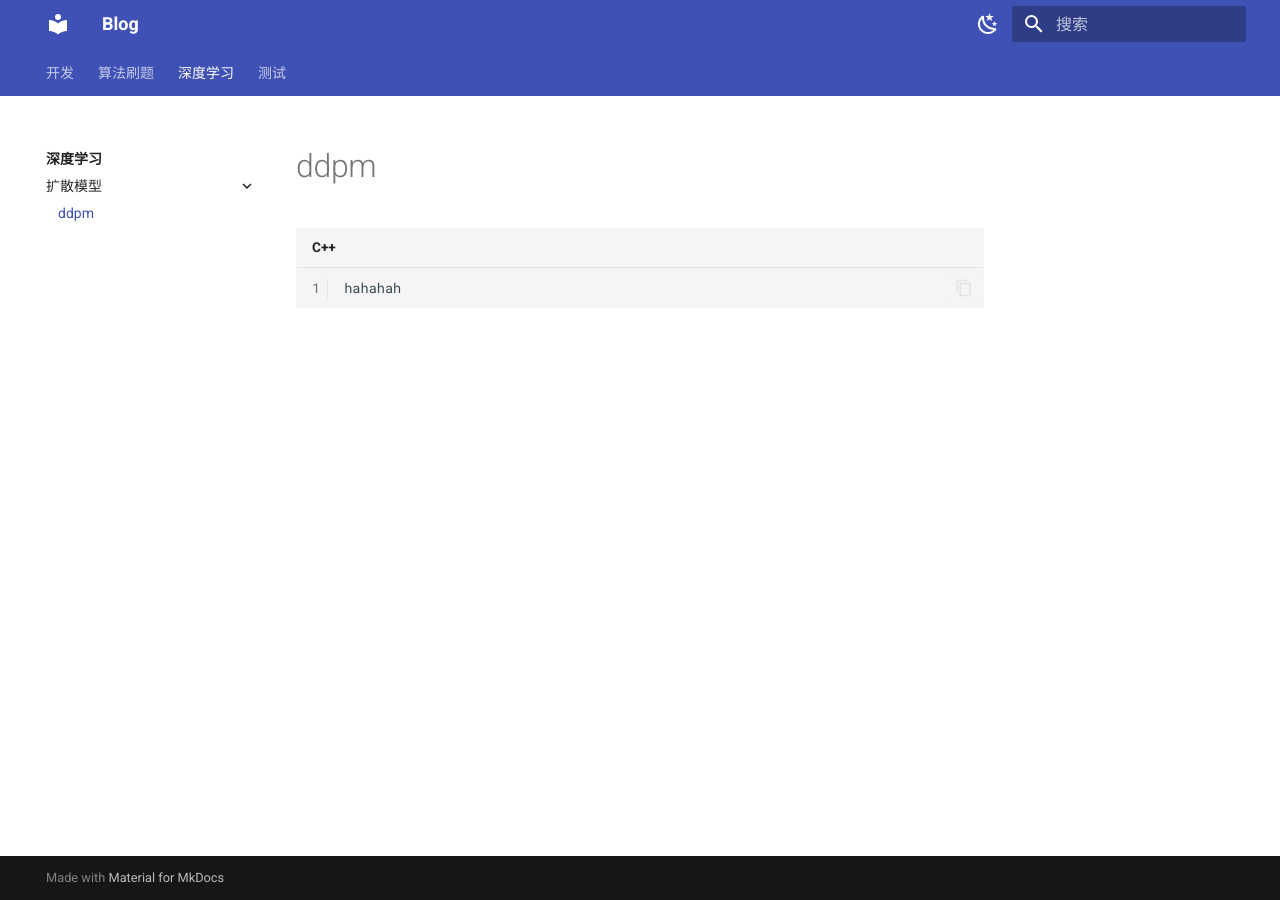
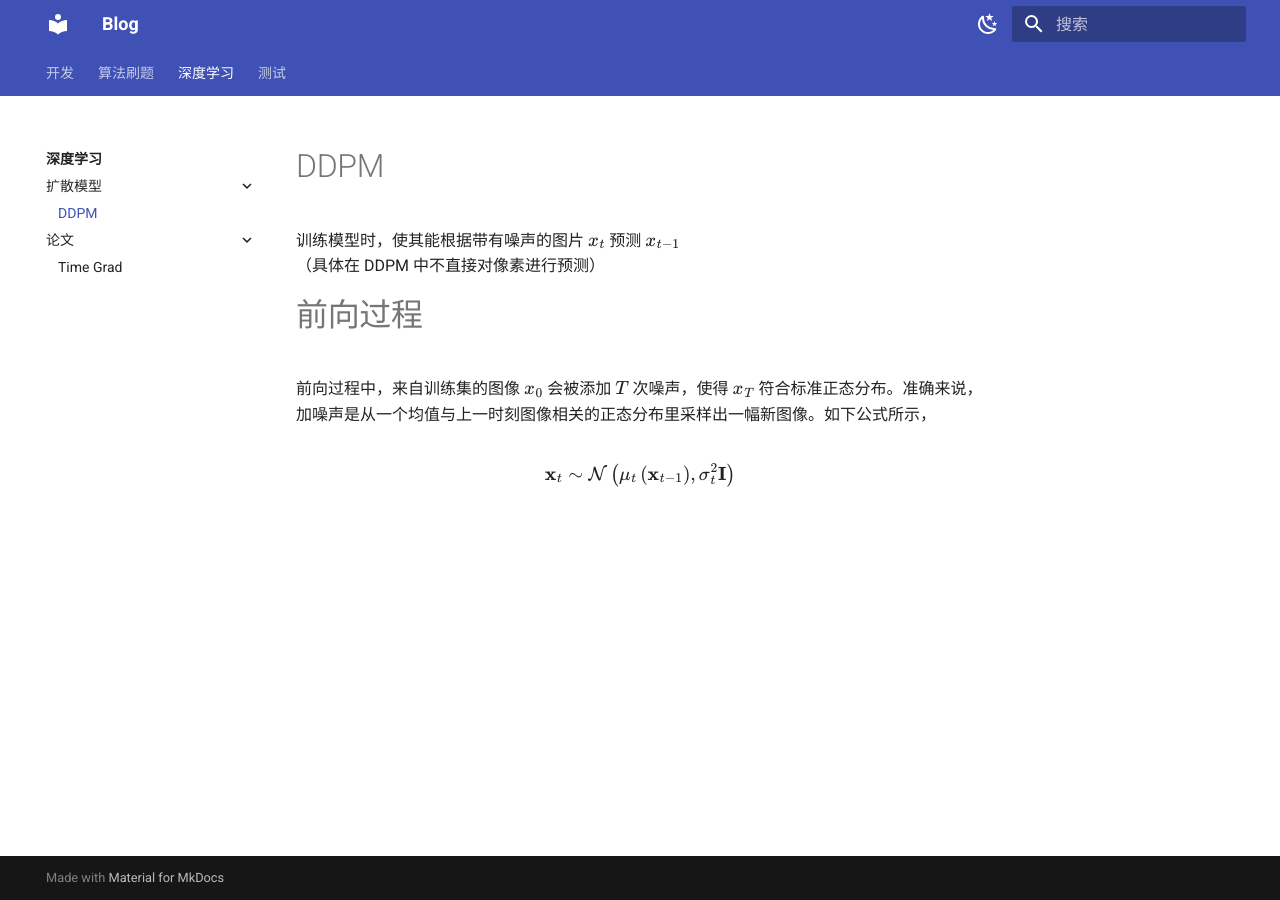
Before and after one commit to yyyac/yyyac.github.io, an MkDocs documentation site: the page built from docs/DeepL/DDPM/ddpm.md, in a window 1280 px wide. Built offline with MkDocs 1.6.1 and Material for MkDocs 9.7.7, drawn with Linux system fonts in a browser that asks for light colours.

Commit message:
TimeGrad

````diff
--- a/docs/DeepL/DDPM/ddpm.md
+++ b/docs/DeepL/DDPM/ddpm.md
@@ -1,5 +1,11 @@
-# ddpm
+# DDPM
 
-```c++
-hahahah
-```
+训练模型时，使其能根据带有噪声的图片 $x_t$ 预测 $x_{t-1}$（具体在 DDPM 中不直接对像素进行预测）
+
+# 前向过程
+
+前向过程中，来自训练集的图像 $x_0$ 会被添加 $T$ 次噪声，使得 $x_T$ 符合标准正态分布。准确来说，加噪声是从一个均值与上一时刻图像相关的正态分布里采样出一幅新图像。如下公式所示，
+
+$$
+\mathbf{x}_{t} \sim \mathcal{N}\left(\mu_{t}\left(\mathbf{x}_{t-1}\right), \sigma_{t}^{2} \mathbf{I}\right)
+$$
--- a/mkdocs.yml
+++ b/mkdocs.yml
@@ -16,6 +16,8 @@ nav:
     - DeepL/index.md
     - 扩散模型:
       - DeepL/DDPM/ddpm.md
+    - 论文:
+      - DeepL/Paper/TimeGrad.md
   - 测试:
     - TEST/index.md
 
@@ -121,3 +123,13 @@ markdown_extensions:
 extra_javascript:
   - https://polyfill.io/v3/polyfill.min.js?features=es6
   - https://cdn.jsdelivr.net/npm/mathjax@3/es5/tex-chtml.js
+
+extra_css:
+  # [数学公式支持]
+  # https://squidfunk.github.io/mkdocs-material/reference/math/#katex
+  - https://cdnjs.cloudflare.com/ajax/libs/KaTeX/0.16.7/katex.min.css
+  # [自定义 css]
+  # 不使用底部的翻页
+  # - mkdocs/css/no-footer.css
+  # 无序列表符号自定义
+  # - mkdocs/css/unordered-list-symbols.css
````
Also changed, not shown: docs/DeepL/Paper/TimeGrad.md (added, +32 -0 lines), docs/DeepL/Paper/images/Time Grad forward.jpg (added), docs/DeepL/Paper/images/Time Grad.jpg (added).
